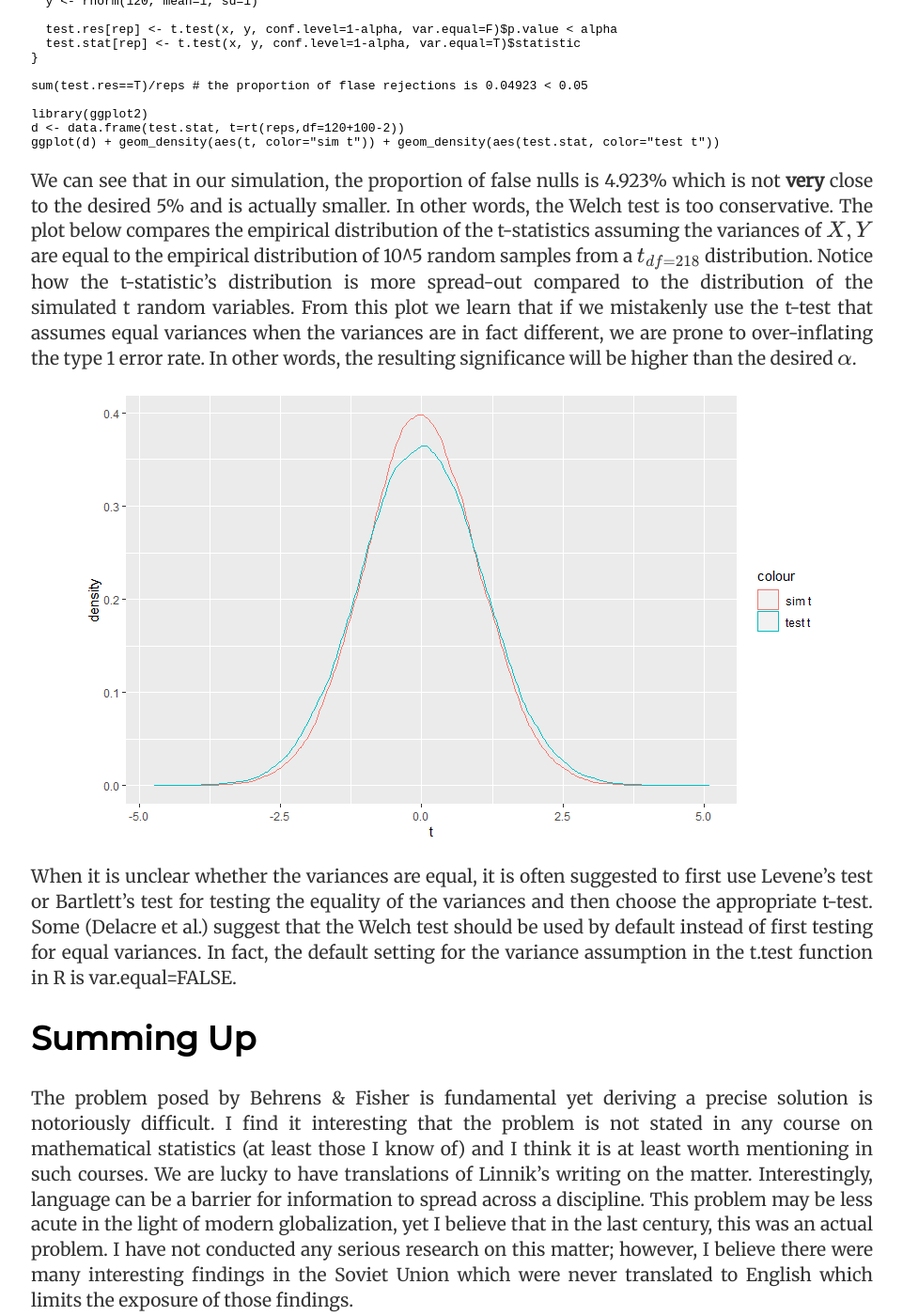
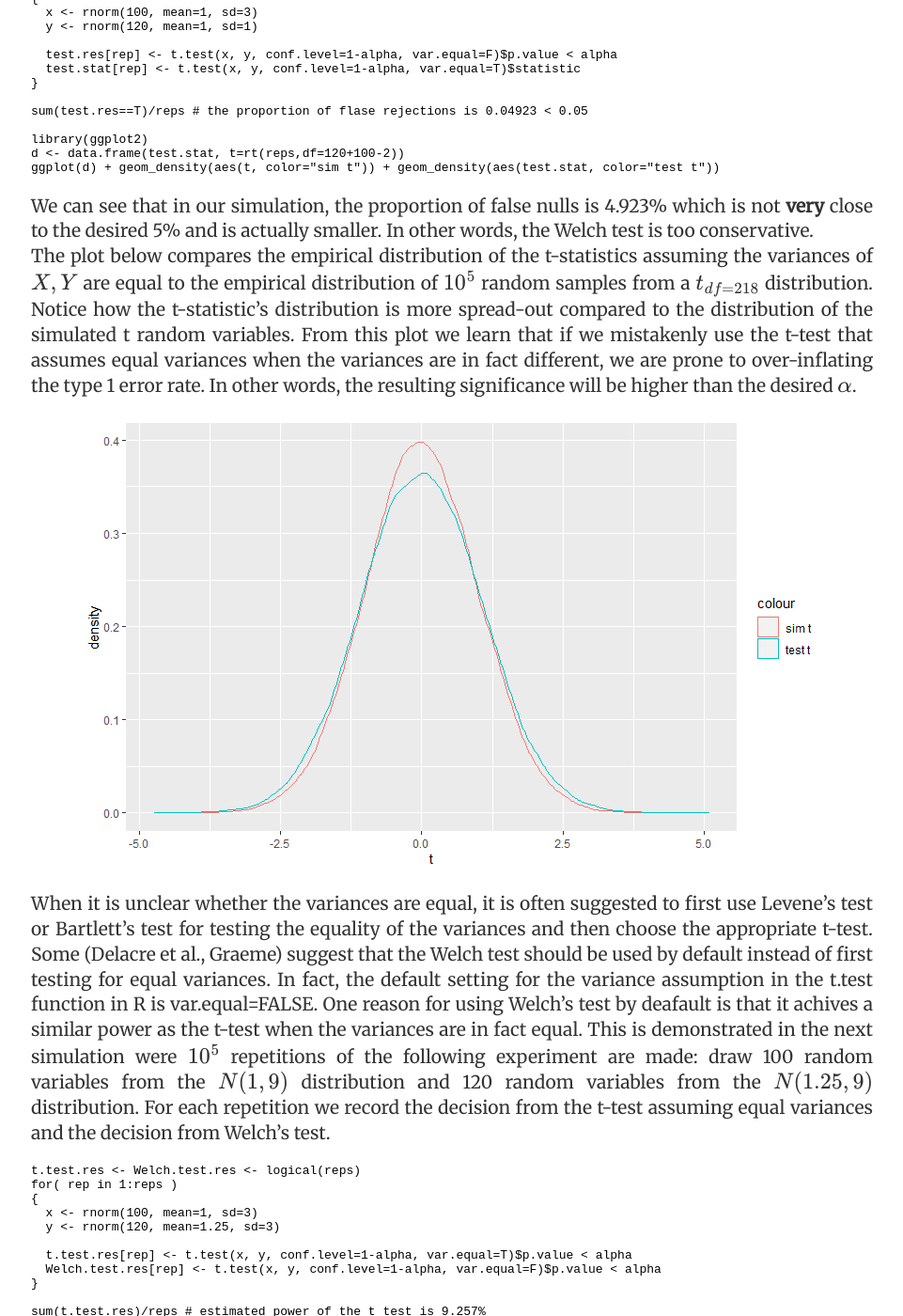
Before and after one commit to nirryde/nirryde.github.io, a Jekyll site: the page built from _posts/2020-10-17-The Problem of t-tests (with Unequal Variances).md, in a window 1280 px wide and 1400 px high, scrolled down 2730 px. Shown: the whole window at 94% size, without its empty margins (159-1120 px from the left). Built offline with Jekyll 4.4.1, drawn with Linux system fonts in a browser that asks for light colours; formulas are drawn with MathJax 3; some of the changed text lies outside the part shown.

Commit message:
Update 2020-10-17-The Problem of t-tests (with Unequal Variances).md

````diff
--- a/_posts/2020-10-17-The Problem of t-tests (with Unequal Variances).md
+++ b/_posts/2020-10-17-The Problem of t-tests (with Unequal Variances).md
@@ -34,7 +34,7 @@
 
 $$df = \frac{1}{\frac{c^2}{n-1}+\frac{1-c^2}{m-1}}$$
 
-Where $$c$$ is a function of $$s_x, s_y, n, m$$. Welch’s degree of freedom is typically not an integer so in practice the degrees of freedom are rounded down to the closest integer.
+Where $$c$$ is a function of $$s_x, s_y, n, m$$. Welch’s degree of freedom is typically not an integer so in practice the degrees of freedom are rounded down to the closest integer. It is worth mentioning that Welch's degree of freedom is random since $c$ depends on the realized sample data.
 Welch’s solution is simple and utilizes sufficient statistics which explain the popularity of the method. However, it is still not an exact solution as demonstrated in the next section.
 
 Simulation Time
@@ -67,13 +67,32 @@
 ggplot(d) + geom_density(aes(t, color="sim t")) + geom_density(aes(test.stat, color="test t"))
 ```
 
-We can see that in our simulation, the proportion of false nulls is 4.923% which is not **very** close to the desired 5% and is actually smaller. In other words, the Welch test is too conservative. The plot below compares the empirical distribution of the t-statistics assuming the variances of $X,Y$ are equal to the empirical distribution of 10^5 random samples from a $t_{df=218}$ distribution. Notice how the t-statistic's distribution is more spread-out compared to the distribution of the simulated t random variables. From this plot we learn that if we mistakenly use the t-test that assumes equal variances when the variances are in fact different, we are prone to over-inflating the type 1 error rate. In other words, the resulting significance will be higher than the desired $\alpha$.
+We can see that in our simulation, the proportion of false nulls is 4.923% which is not **very** close to the desired 5% and is actually smaller. In other words, the Welch test is too conservative.
+The plot below compares the empirical distribution of the t-statistics assuming the variances of $X,Y$ are equal to the empirical distribution of $10^5$ random samples from a $t_{df=218}$ distribution. Notice how the t-statistic's distribution is more spread-out compared to the distribution of the simulated t random variables. From this plot we learn that if we mistakenly use the t-test that assumes equal variances when the variances are in fact different, we are prone to over-inflating the type 1 error rate. In other words, the resulting significance will be higher than the desired $\alpha$.
 
 <p align="center">
 <img src="https://raw.githubusercontent.com/nirryde/nirryde.github.io/master/Images/Ttest/Rplot01.png" />
 </p>
 
-When it is unclear whether the variances are equal, it is often suggested to first use Levene's test or Bartlett's test for testing the equality of the variances and then choose the appropriate t-test. Some (Delacre et al.) suggest that the Welch test should be used by default instead of first testing for equal variances. In fact, the default setting for the variance assumption in the t.test function in R is var.equal=FALSE.
+When it is unclear whether the variances are equal, it is often suggested to first use Levene's test or Bartlett's test for testing the equality of the variances and then choose the appropriate t-test. Some (Delacre et al., Graeme) suggest that the Welch test should be used by default instead of first testing for equal variances. In fact, the default setting for the variance assumption in the t.test function in R is var.equal=FALSE. One reason for using Welch's test by deafault is that it achives a similar power as the t-test when the variances are in fact equal. This is demonstrated in the next simulation were $10^5$ repetitions of the following experiment are made: draw 100 random variables from the $N(1,9)$ distribution and 120 random variables from the $N(1.25,9)$ distribution. For each repetition we record the decision from the t-test assuming equal variances and the decision from Welch's test.
+
+```
+t.test.res <- Welch.test.res <- logical(reps)
+for( rep in 1:reps )
+{
+  x <- rnorm(100, mean=1, sd=3)
+  y <- rnorm(120, mean=1.25, sd=3)
+
+  t.test.res[rep] <- t.test(x, y, conf.level=1-alpha, var.equal=T)$p.value < alpha
+  Welch.test.res[rep] <- t.test(x, y, conf.level=1-alpha, var.equal=F)$p.value < alpha
+}
+
+sum(t.test.res)/reps # estimated power of the t test is 9.257%
+sum(Welch.test.res)/reps # estimated power of Welch's test is 9.237%
+
+```
+
+The t-test resulted in an estimated power of 9.257% and Welch's test resulted in an estimated power of 9.237% so both tests are very close in terms of power. The power gap between both tests narrows as the differnce in means increases.
 
 Summing Up
 -----------
@@ -95,3 +114,5 @@
 Yurri Linnik, Statistical Problems with Nuisance Parameters – translated from Russian (1966)
 
 Delacre, M., Lakens, D., & Leys, C. (2017, February 17). Why Psychologists Should by Default Use Welch's t-test Instead of Student's t-test (in press for the International Review of Social Psychology). https://doi.org/10.31219/osf.io/sbp6k
+
+Graeme D. Ruxton, The unequal variance t-test is an underused alternative to Student's t-test and the Mann–Whitney U test, Behavioral Ecology, Volume 17, Issue 4, July/August 2006, Pages 688–690, https://doi.org/10.1093/beheco/ark016
````
